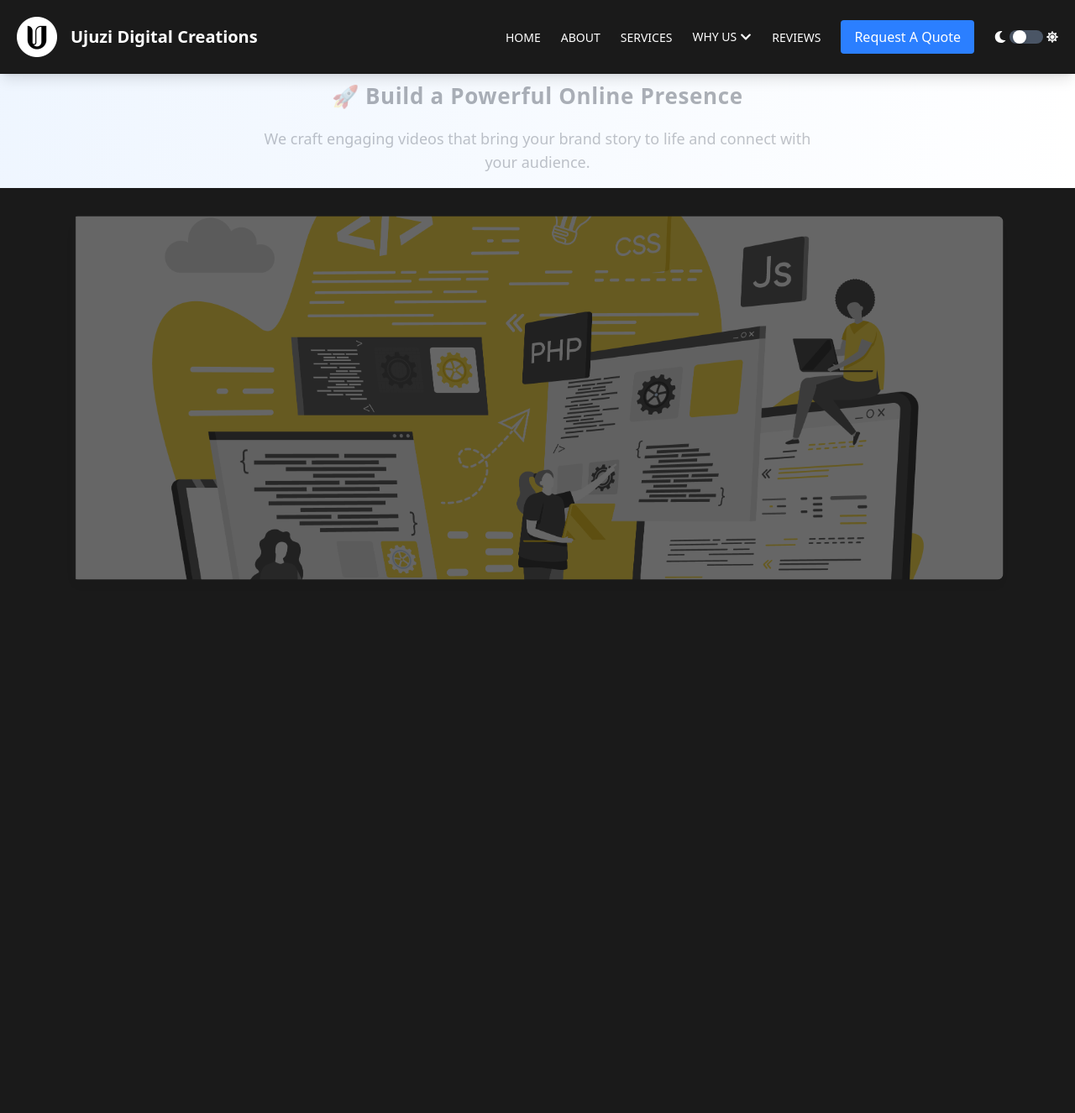
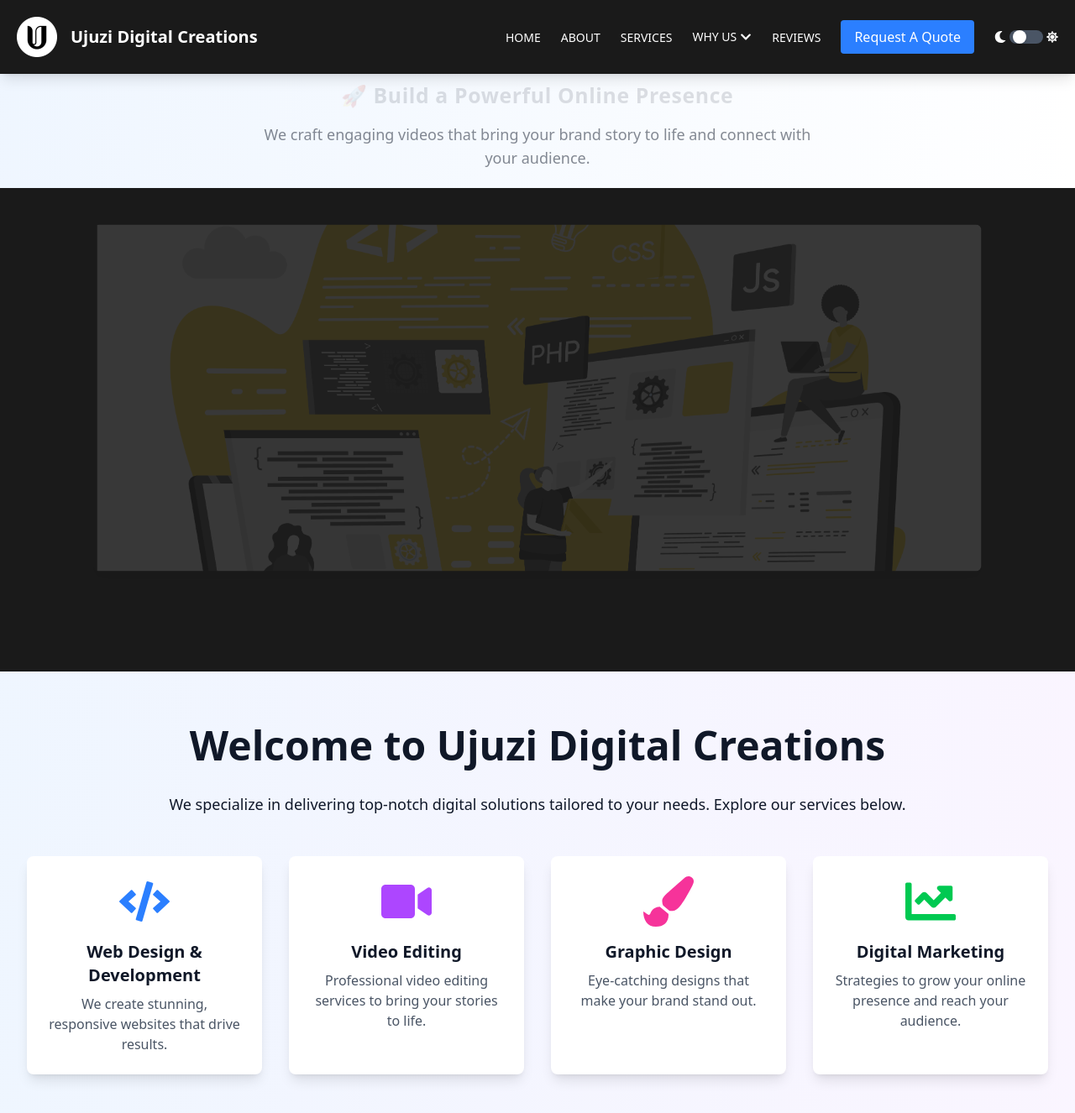
Before and after one commit to mike111-sys/New-ujuzi, a React (Vite) app: page / in a window 1280 px wide. Shown: the top 1326 px of the page at 84% size. Before the commit the page ends 800 px from the top, so only its background shows below. Built offline with nearby package versions, Linux system fonts and the light colour scheme.

Commit message:
Initial commit

```diff
--- a/src/App.jsx
+++ b/src/App.jsx
@@ -1,11 +1,13 @@
 import React from 'react'
+import Navbar from './Components/Navbar/Navbar'
+import Hero from './Components/Hero/Hero'
 import Homepage from './Components/Homepage/Homepage'
-import Navbar from './Components/Navbar/Navbar'
 
 const App = () => {
   return (
     <div>
       <Navbar />
+      <Hero />
       <Homepage />
     </div>
   )
--- /dev/null
+++ b/src/Components/Hero/Hero.jsx
@@ -0,0 +1,111 @@
+import React, { useState, useEffect } from "react";
+import { motion, AnimatePresence } from "framer-motion";
+import web from "/src/assets/web.png";
+import video from "/src/assets/video.png";
+import graphic from "/src/assets/graphic.jpg";
+import marketing from "/src/assets/marketing.jpg";
+
+const slides = [
+  {
+    text: "🚀 Build a Powerful Online Presence",
+    description: "We design high-performing websites that captivate visitors, boost engagement, and drive sales.",
+    image: web
+  },
+  {
+    text: "🎬 Create Stunning Video Content",
+    description: "We craft engaging videos that bring your brand story to life and connect with your audience.",
+    image: video
+  },
+  {
+    text: "🎨 Graphic Designs That Speak",
+    description: "From logos to marketing materials, our creative designs make your brand unforgettable.",
+    image: graphic
+  },
+  {
+    text: "📈 Smart Digital Marketing Strategies",
+    description: "SEO, social media, and paid ads – we help you dominate the digital space and grow your brand.",
+    image: marketing
+  }
+];
+
+const Hero = () => {
+  const [currentSlide, setCurrentSlide] = useState(0);
+  const [isDarkMode, setIsDarkMode] = useState(
+    document.documentElement.classList.contains("dark-mode")
+  );
+
+  useEffect(() => {
+    const interval = setInterval(() => {
+      setCurrentSlide((prev) => (prev + 1) % slides.length);
+    }, 5000);
+    return () => clearInterval(interval);
+  }, []);
+
+  useEffect(() => {
+    const observer = new MutationObserver(() => {
+      setIsDarkMode(document.documentElement.classList.contains("dark-mode"));
+    });
+
+    observer.observe(document.documentElement, {
+      attributes: true,
+      attributeFilter: ["class"],
+    });
+
+    return () => observer.disconnect();
+  }, []);
+
+  return (
+    <div className="w-full min-h-screen flex flex-col font-poppins">
+      {/* Text Section with Animation */}
+      <div
+        className={`w-full flex flex-col items-center justify-center mt-16 py-8 max-h-[220px] text-center transition-colors duration-300 ${
+          isDarkMode
+            ? "bg-gradient-to-r from-gray-900 to-gray-800 text-white"
+            : "bg-gradient-to-r from-blue-50 to-white text-gray-900"
+        }`}
+      >
+        <AnimatePresence mode="wait">
+          <motion.h1
+            key={currentSlide}
+            initial={{ scale: 1.2, opacity: 0 }}
+            animate={{ scale: 1, opacity: 1 }}
+            exit={{ scale: 0.8, opacity: 0 }}
+            transition={{ duration: 0.8, ease: "easeInOut"}}
+            className="text-xl md:text-3xl font-extrabold tracking-wide"
+          >
+            {slides[currentSlide].text}
+          </motion.h1>
+        </AnimatePresence>
+
+        <motion.p
+          key={`desc-${currentSlide}`}
+          initial={{ opacity: 0, y: 20 }}
+          animate={{ opacity: 1, y: 0 }}
+          exit={{ opacity: 0, y: -20 }}
+          transition={{ duration: 0.8, ease: "easeInOut", delay: 0.2 }}
+          className="mt-1 text-sm md:text-lg font-light max-w-2xl"
+        >
+          {slides[currentSlide].description}
+        </motion.p>
+      </div>
+
+      {/* Image Section with Animation */}
+      <div className="w-full flex justify-center overflow-hidden">
+        <AnimatePresence mode="wait">
+          <motion.img
+            key={slides[currentSlide].image}
+            src={slides[currentSlide].image}
+            alt="Slide"
+            className="w-full h-[350px] md:h-[500px] object-cover rounded-lg shadow-lg"
+            initial={{ scale: 1.2, opacity: 0 }}
+            animate={{ scale: 1, opacity: 1 }}
+            exit={{ scale: 0.8, opacity: 0 }}
+            transition={{ duration: 0.8, ease: "easeInOut" }}
+          />
+        </AnimatePresence>
+      </div>
+    </div>
+  );
+};
+
+export default Hero;
--- a/src/Components/Homepage/Homepage.jsx
+++ b/src/Components/Homepage/Homepage.jsx
@@ -1,110 +1,129 @@
-import React, { useState, useEffect } from "react";
-import { motion, AnimatePresence } from "framer-motion";
-import web from "/src/assets/web.png";
-import video from "/src/assets/video.png";
-import graphic from "/src/assets/graphic.jpg";
-import marketing from "/src/assets/marketing.jpg";
-
-const slides = [
-  {
-    text: "🚀 Build a Powerful Online Presence",
-    description: "We design high-performing websites that captivate visitors, boost engagement, and drive sales.",
-    image: web
-  },
-  {
-    text: "🎬 Create Stunning Video Content",
-    description: "We craft engaging videos that bring your brand story to life and connect with your audience.",
-    image: video
-  },
-  {
-    text: "🎨 Graphic Designs That Speak",
-    description: "From logos to marketing materials, our creative designs make your brand unforgettable.",
-    image: graphic
-  },
-  {
-    text: "📈 Smart Digital Marketing Strategies",
-    description: "SEO, social media, and paid ads – we help you dominate the digital space and grow your brand.",
-    image: marketing
-  }
-];
+import React, { useState, useEffect } from 'react';
+import { motion } from 'framer-motion';
+import { FaCode, FaVideo, FaPaintBrush, FaChartLine } from 'react-icons/fa';
 
 const Homepage = () => {
-  const [currentSlide, setCurrentSlide] = useState(0);
   const [isDarkMode, setIsDarkMode] = useState(
-    document.documentElement.classList.contains("dark-mode")
+    document.documentElement.classList.contains('dark-mode')
   );
 
-  useEffect(() => {
-    const interval = setInterval(() => {
-      setCurrentSlide((prev) => (prev + 1) % slides.length);
-    }, 5000);
-    return () => clearInterval(interval);
-  }, []);
-
+  // Observe changes to the dark-mode class
   useEffect(() => {
     const observer = new MutationObserver(() => {
-      setIsDarkMode(document.documentElement.classList.contains("dark-mode"));
+      setIsDarkMode(document.documentElement.classList.contains('dark-mode'));
     });
 
     observer.observe(document.documentElement, {
       attributes: true,
-      attributeFilter: ["class"],
+      attributeFilter: ['class'],
     });
 
     return () => observer.disconnect();
   }, []);
 
+  // Framer Motion variants for animations
+  const containerVariants = {
+    hidden: { opacity: 0 },
+    visible: {
+      opacity: 1,
+      transition: {
+        delay: 0.5,
+        staggerChildren: 0.3,
+        when: 'beforeChildren',
+      },
+    },
+  };
+
+  const itemVariants = {
+    hidden: { y: 20, opacity: 0 },
+    visible: {
+      y: 0,
+      opacity: 1,
+      transition: { type: 'spring', stiffness: 120 },
+    },
+  };
+
+  // Dynamic styles based on dark mode
+  const backgroundColor = isDarkMode
+    ? 'bg-gradient-to-r from-gray-900 to-gray-800'
+    : 'bg-gradient-to-r from-blue-50 to-purple-50';
+  const textColor = isDarkMode ? 'text-white' : 'text-gray-900';
+  const cardBackgroundColor = isDarkMode ? 'bg-gray-800' : 'bg-white';
+  const cardTextColor = isDarkMode ? 'text-gray-200' : 'text-gray-600';
+
   return (
-    <div className="w-full min-h-screen flex flex-col font-poppins">
-      {/* Text Section with Animation */}
-      <div
-        className={`w-full flex flex-col items-center justify-center mt-16 py-8 max-h-[220px] text-center transition-colors duration-300 ${
-          isDarkMode
-            ? "bg-gradient-to-r from-gray-900 to-gray-800 text-white"
-            : "bg-gradient-to-r from-blue-50 to-white text-gray-900"
-        }`}
-      >
-        <AnimatePresence mode="wait">
-          <motion.h1
-            key={currentSlide}
-            initial={{ scale: 1.2, opacity: 0 }}
-            animate={{ scale: 1, opacity: 1 }}
-            exit={{ scale: 0.8, opacity: 0 }}
-            transition={{ duration: 0.8, ease: "easeInOut" }}
-            className="text-xl md:text-3xl font-extrabold tracking-wide"
+    <motion.div
+      className={`py-16 px-4 sm:px-6 lg:px-8 ${backgroundColor}`}
+      variants={containerVariants}
+      initial="hidden"
+      whileInView="visible"
+      viewport={{ once: true }}
+    >
+      <div className="max-w-7xl mx-auto text-center">
+        <motion.h2
+          className={`text-4xl sm:text-5xl font-bold mb-8 ${textColor}`}
+          variants={itemVariants}
+        >
+          Welcome to Ujuzi Digital Creations
+        </motion.h2>
+        <motion.p
+          className={`text-lg mb-12 ${textColor}`}
+          variants={itemVariants}
+        >
+          We specialize in delivering top-notch digital solutions tailored to your needs. Explore our services below.
+        </motion.p>
+
+        <div className="grid grid-cols-1 sm:grid-cols-2 lg:grid-cols-4 gap-8">
+          {/* Web Design & Development */}
+          <motion.div
+            className={`p-6 rounded-lg shadow-lg hover:shadow-xl transition-shadow duration-300 ${cardBackgroundColor}`}
+            variants={itemVariants}
           >
-            {slides[currentSlide].text}
-          </motion.h1>
-        </AnimatePresence>
+            <FaCode className="text-6xl text-blue-500 mx-auto mb-4" />
+            <h3 className={`text-xl font-semibold mb-2 ${textColor}`}>Web Design & Development</h3>
+            <p className={cardTextColor}>
+              We create stunning, responsive websites that drive results.
+            </p>
+          </motion.div>
 
-        <motion.p
-          key={`desc-${currentSlide}`}
-          initial={{ opacity: 0, y: 20 }}
-          animate={{ opacity: 1, y: 0 }}
-          exit={{ opacity: 0, y: -20 }}
-          transition={{ duration: 0.8, ease: "easeInOut", delay: 0.2 }}
-          className="mt-1 text-sm md:text-lg font-light max-w-2xl"
-        >
-          {slides[currentSlide].description}
-        </motion.p>
+          {/* Video Editing */}
+          <motion.div
+            className={`p-6 rounded-lg shadow-lg hover:shadow-xl transition-shadow duration-300 ${cardBackgroundColor}`}
+            variants={itemVariants}
+          >
+            <FaVideo className="text-6xl text-purple-500 mx-auto mb-4" />
+            <h3 className={`text-xl font-semibold mb-2 ${textColor}`}>Video Editing</h3>
+            <p className={cardTextColor}>
+              Professional video editing services to bring your stories to life.
+            </p>
+          </motion.div>
+
+          {/* Graphic Design */}
+          <motion.div
+            className={`p-6 rounded-lg shadow-lg hover:shadow-xl transition-shadow duration-300 ${cardBackgroundColor}`}
+            variants={itemVariants}
+          >
+            <FaPaintBrush className="text-6xl text-pink-500 mx-auto mb-4" />
+            <h3 className={`text-xl font-semibold mb-2 ${textColor}`}>Graphic Design</h3>
+            <p className={cardTextColor}>
+              Eye-catching designs that make your brand stand out.
+            </p>
+          </motion.div>
+
+          {/* Digital Marketing */}
+          <motion.div
+            className={`p-6 rounded-lg shadow-lg hover:shadow-xl transition-shadow duration-300 ${cardBackgroundColor}`}
+            variants={itemVariants}
+          >
+            <FaChartLine className="text-6xl text-green-500 mx-auto mb-4" />
+            <h3 className={`text-xl font-semibold mb-2 ${textColor}`}>Digital Marketing</h3>
+            <p className={cardTextColor}>
+              Strategies to grow your online presence and reach your audience.
+            </p>
+          </motion.div>
+        </div>
       </div>
-
-      {/* Image Section with Animation */}
-      <div className="w-full flex justify-center overflow-hidden">
-        <AnimatePresence mode="wait">
-          <motion.img
-            key={slides[currentSlide].image}
-            src={slides[currentSlide].image}
-            alt="Slide"
-            className="w-full h-[350px] md:h-[500px] object-cover rounded-lg shadow-lg"
-            initial={{ scale: 1.2, opacity: 0 }}
-            animate={{ scale: 1, opacity: 1 }}
-            exit={{ scale: 0.8, opacity: 0 }}
-            transition={{ duration: 0.8, ease: "easeInOut" }}
-          />
-        </AnimatePresence>
-      </div>
-    </div>
+    </motion.div>
   );
 };
 
```
Also changed, not shown: src/Components/Hero/Loader.jsx (renamed from src/Components/Homepage/Loader.jsx).
